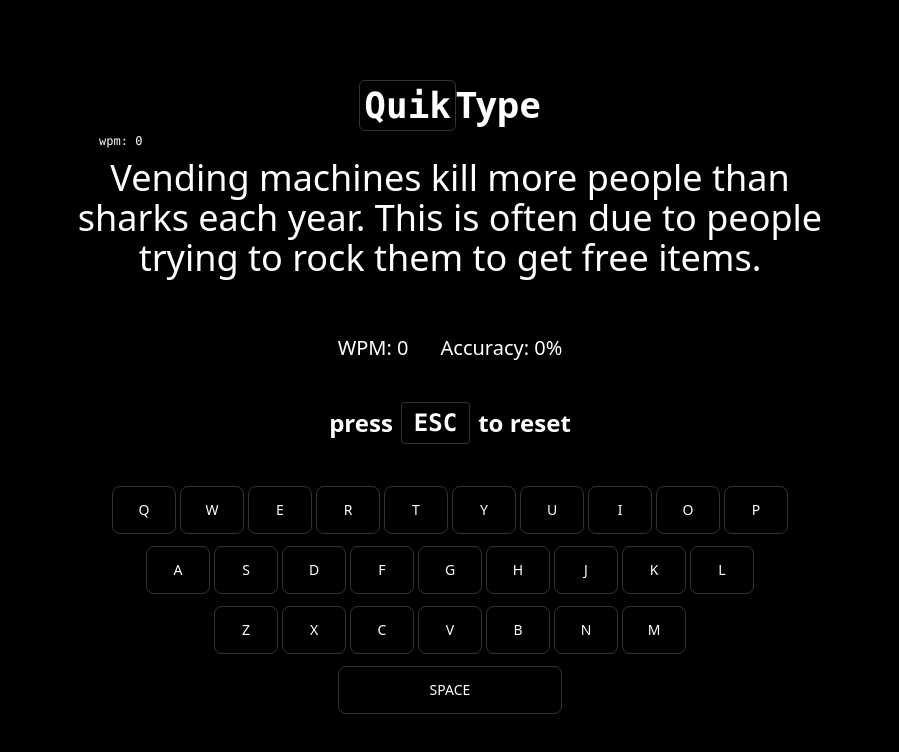
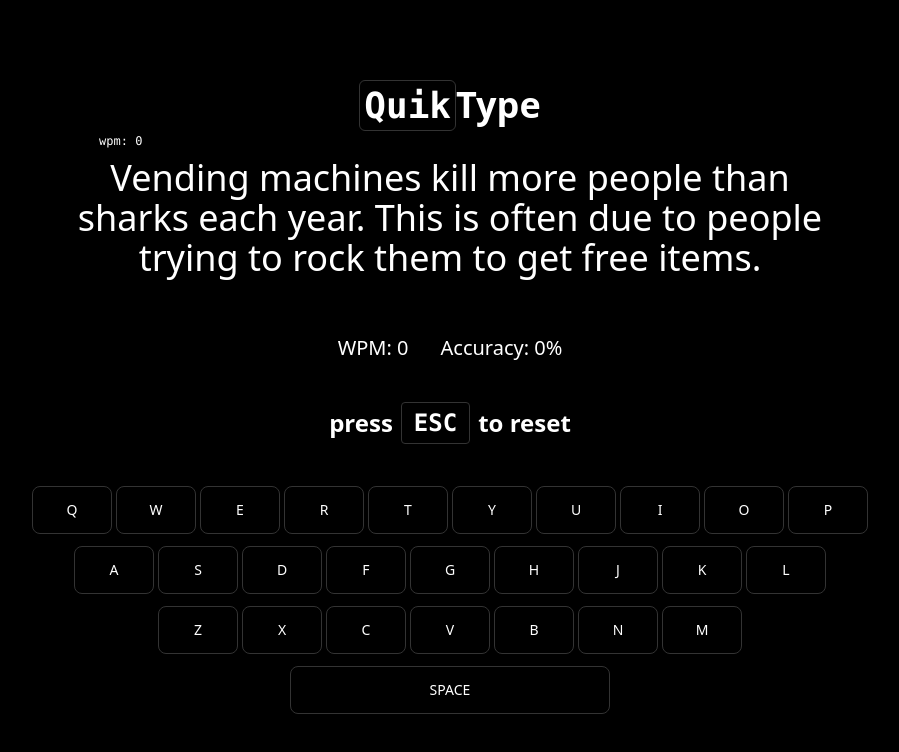
Before and after one commit to dipsubhro/quiktype, a React (Vite) app: page / in a window 1280 px wide. Shown: the top 752 px of the page, without its empty margins (190-1089 px from the left). Built offline with nearby package versions, Linux system fonts and the light colour scheme; the HTML template or start-up script is replaced by a standard one.

Commit message:
fix: resized the key size

```diff
--- a/src/components/TypingTest.tsx
+++ b/src/components/TypingTest.tsx
@@ -11,7 +11,7 @@ const Key = ({
   isActive: boolean;
   status?: "correct" | "incorrect" | "neutral";
 }) => {
-  const size = large ? "w-56" : "w-16";
+  const size = large ? "w-80" : "w-20";
   const colors = isActive
     ? status === "correct"
       ? "bg-green-500 text-white border-green-600 shadow-md"
@@ -50,7 +50,7 @@ const KeyboardDisplay = ({
   };
 
   return (
-    <div className="mt-10 max-w-3xl mx-auto select-none">
+    <div className="mt-10 max-w-6xl mx-auto select-none">
       {rows.map((row, rowIndex) => (
         <div key={rowIndex} className="flex justify-center mb-2">
           {row.map((char) => (
```
